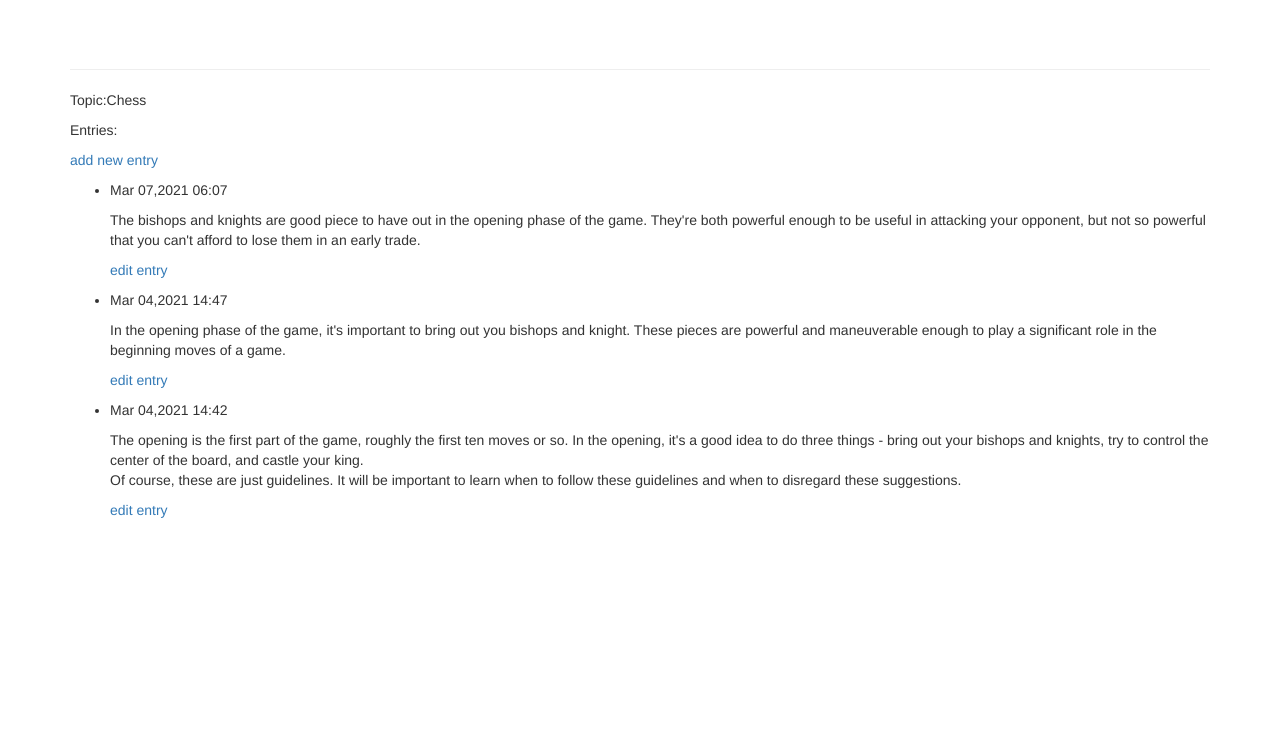
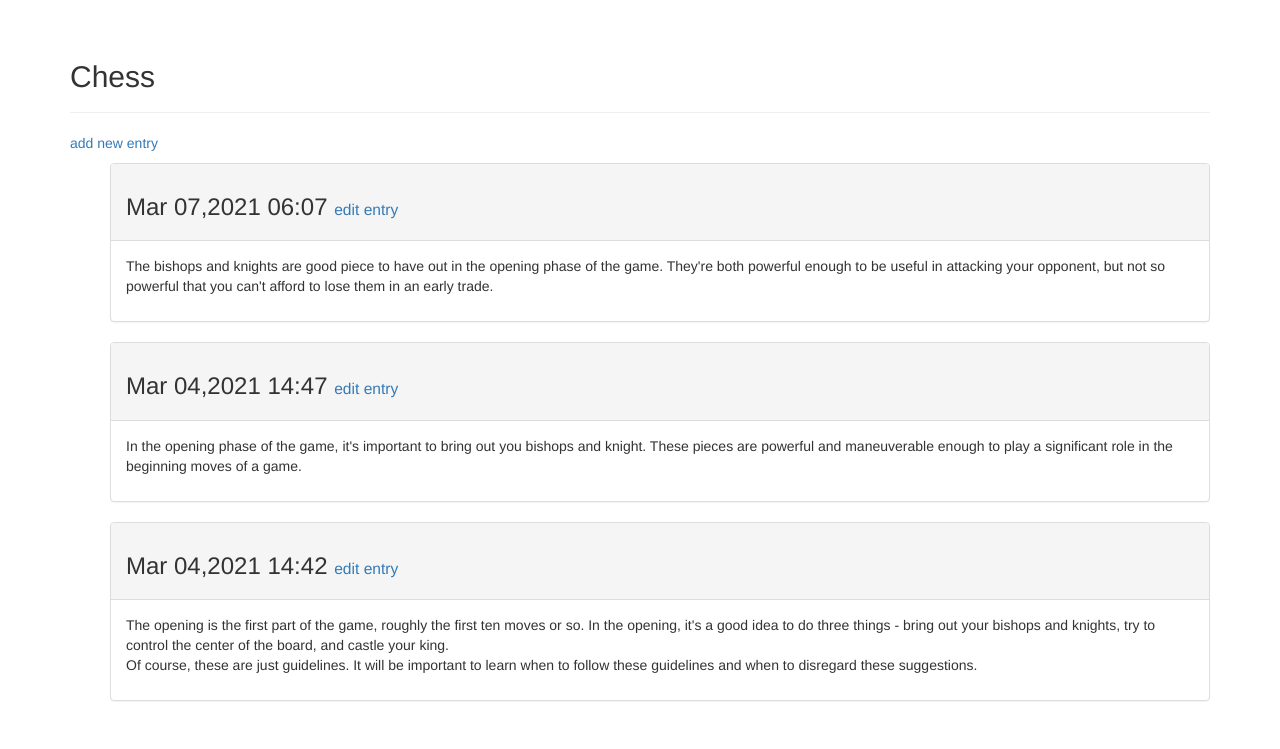
Before and after one commit to wenshijie/learning_log, a Django app: page /topics/1/ in a window 1280 px wide. Shown: the part 51-800 px from the top of the page. Run offline with Django 3.2, Linux system fonts and the light colour scheme; a user stored in the database is signed in; data comes from the database, SQL or seed files in the repository; some libraries are stand-ins or nearby versions.

Commit message:
20.1.7 设置topic页面的样式

```diff
--- a/learning_logs/templates/learning_logs/topic.html
+++ b/learning_logs/templates/learning_logs/topic.html
@@ -6,21 +6,29 @@
 </head>
 <body>
 {% extends 'learning_logs/base.html' %}
+{% block header %}
+<h2>{{ topic }}</h2>
+{% endblock header %}
 {% block content%}
-    <p>Topic:{{ topic }}</p>
-    <p> Entries:</p>
     <p>
     <a href="{% url 'learning_logs:new_entry' topic.id %}"> add new entry</a>
     </p>
     <ul>
     {% for entry in entries %}
-    <li>
-        <p>{{ entry.date_added| date:'M d,Y H:i' }}</p>
-        <p>{{ entry.text| linebreaks }}</p>
-        <P>
-            <a href="{% url 'learning_logs:edit_entry' entry.id %}">edit entry</a>
-        </P>
-    </li>
+        <div class="panel panel-default">
+        <div class="panel-heading">
+            <h3>
+                {{ entry.date_added|date:'M d,Y H:i' }}
+                <small>
+                    <a href="{% url 'learning_logs:edit_entry' entry.id %}">
+                        edit entry</a>
+                </small>
+            </h3>
+        </div>
+        <div class="panel-body">
+            {{ entry.text|linebreaks }}
+        </div>
+        </div><!-- panel-->
     {% empty %}
     <li>
         There are no entries for this topic yet.
```
Also changed, not shown: 3 other files.
